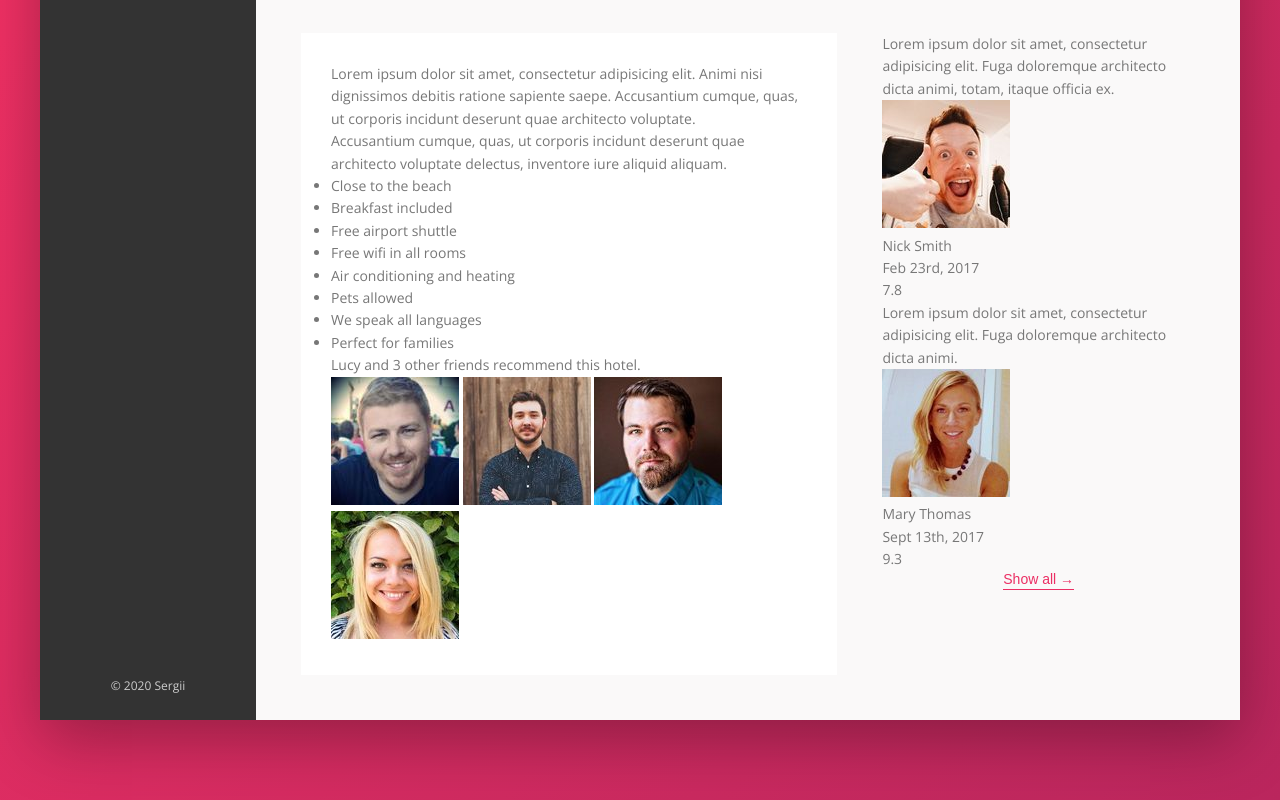
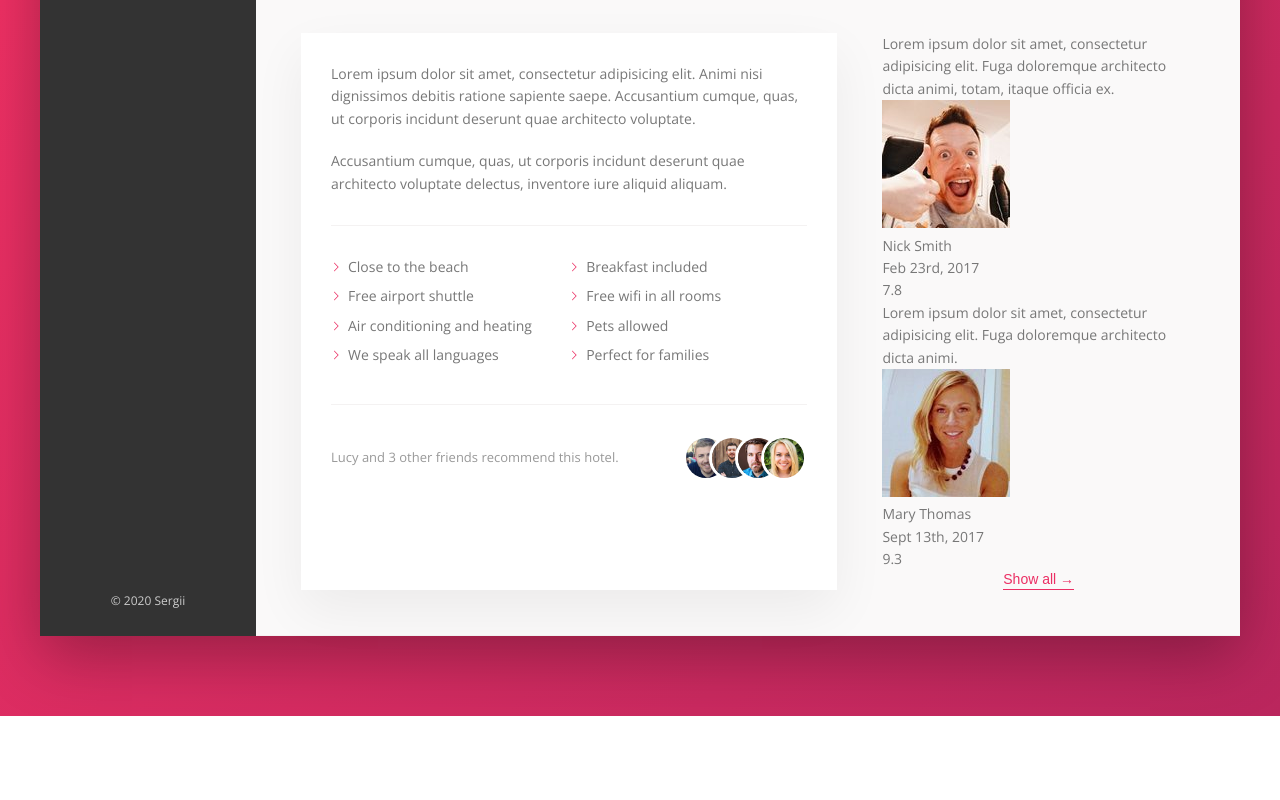
Before and after one commit to SergiiKov/trillo, a website: page index.html in a window 1280 px wide. Shown: the part 614-1414 px from the top of the page. After the commit the page ends 1330 px from the top, so only its background shows below. Drawn offline with nearby package versions, Linux system fonts and the light colour scheme.

Commit message:
add descriptions part

```diff
--- a/sass/_base.scss
+++ b/sass/_base.scss
@@ -13,7 +13,10 @@
 --color-grey-dark-2: #777;
 --color-grey-dark-3: #999;
 
---shadow-dark:0 2rem 6rem rgba(0,0,0,.3);
+--shadow-dark: 0 2rem 6rem rgba(0,0,0,.3);
+--shadow-light: 0 2rem 5rem rgba(0,0,0,.06);
+
+--line: 1px solid var(--color-grey-light-2);
 
 }
 
--- a/sass/_components.scss
+++ b/sass/_components.scss
@@ -287,3 +287,77 @@
         box-shadow: none;
     }
 }
+
+
+.paragraph:not(:last-of-type) {
+    margin-bottom: 2rem;
+}
+
+
+
+.list {
+    list-style: none;
+    margin: 3rem 0;
+    padding: 3rem 0;
+    border-top: var(--line);
+    border-bottom: var(--line);
+
+    display: flex;
+    flex-wrap: wrap;
+
+    &__item {
+        flex: 0 0 50%;
+        margin-bottom: .7rem;
+    }
+
+    &__item::before {
+        content: "";
+        display: inline-block;
+        height: 1rem;
+        width: 1rem;
+        margin-right: .7rem;
+
+        // Older browsers
+        background-image: url(../img/chevron-thin-right.svg);
+        background-size: cover;
+
+        //Newer browsers - masks
+        @supports (-webkit-mask-image: url()) or (mask-image: url()) {
+            background-color: var(--color-primary);
+            -webkit-mask-image: url(../img/chevron-thin-right.svg);
+            -webkit-mask-size: cover;
+            mask-image: url(../img/chevron-thin-right.svg);
+            mask-size: cover;
+            background-image: none;
+        }
+
+    }
+}
+
+.recommend {
+    font-size: 1.3rem;
+    color: var(--color-grey-dark-3);
+
+    display: flex;
+    align-items: center;
+
+    &__count {
+        margin-right: auto;
+    }
+
+    &__friends {
+        display: flex;
+    }
+
+    &__photo {
+        box-sizing: content-box;
+        height: 4rem;
+        width: 4rem;
+        border-radius: 50%;
+        border: 3px solid #fff;
+
+        &:not(:last-child) {
+            margin-right: -2rem;
+        }
+    }
+}
```
Also changed, not shown: css/style.css.
